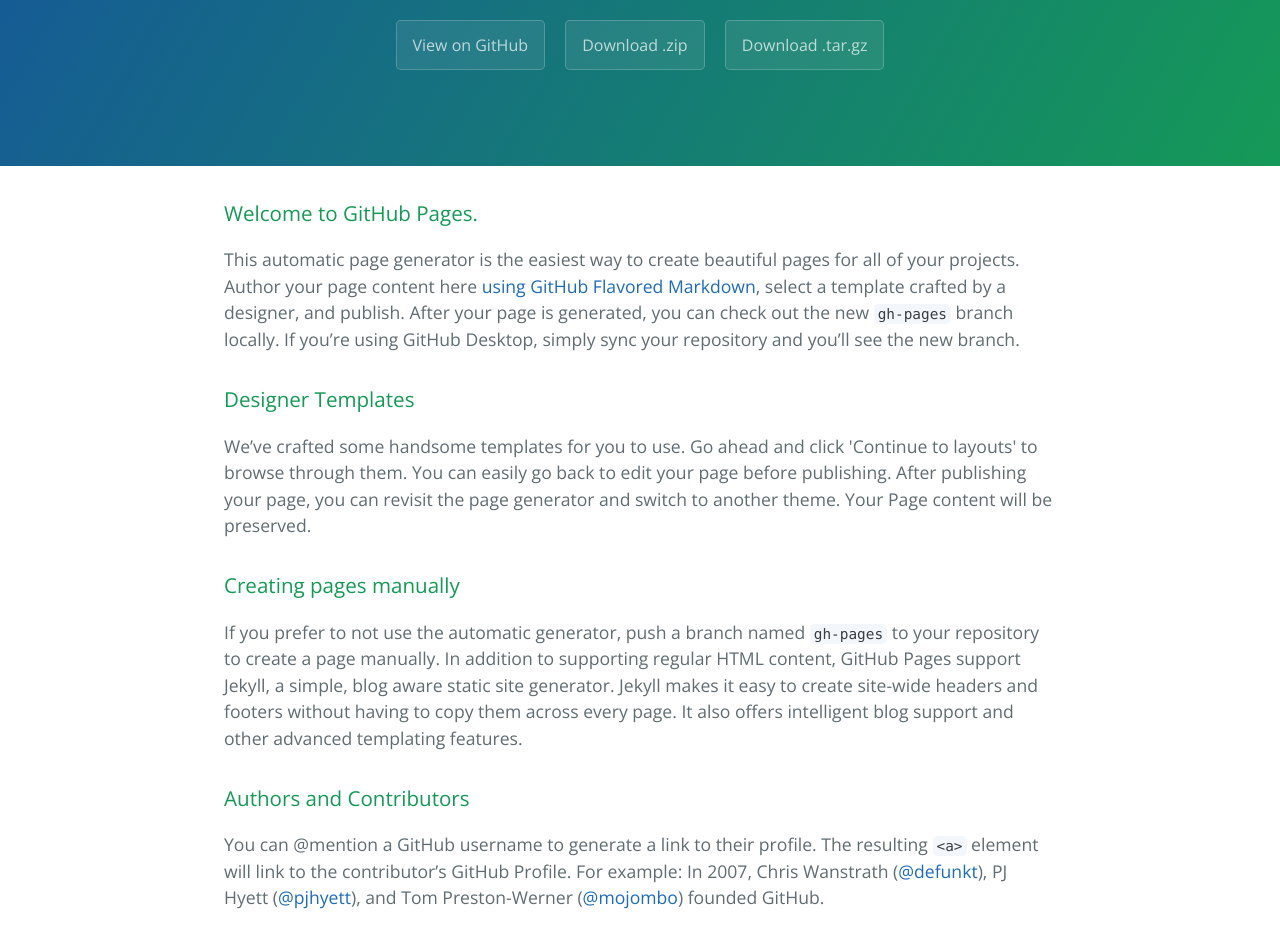
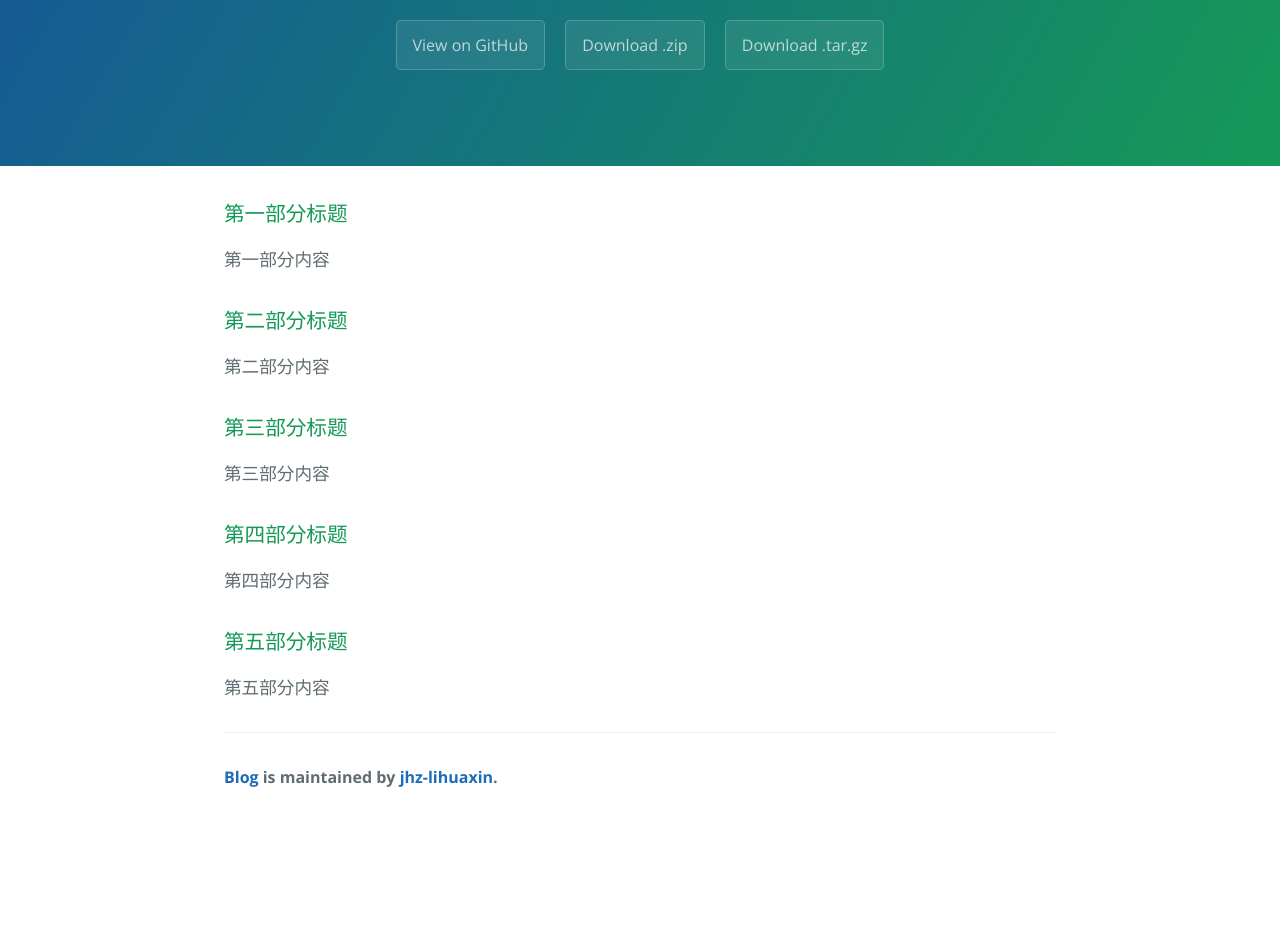
Before and after one commit to jhz-lihuaxin/blog, a plain HTML site: page index.html in a window 1280 px wide. Shown: the part 170-1098 px from the top of the page. After the commit the page ends 991 px from the top, so only its background shows below. Drawn offline with nearby package versions, Linux system fonts and the light colour scheme.

Commit message:
修改主页

```diff
--- a/index.html
+++ b/index.html
@@ -11,7 +11,7 @@
   </head>
   <body>
     <section class="page-header">
-      <h1 class="project-name">Blog</h1>
+      <h1 class="project-name">LHX-BLOG</h1>
       <h2 class="project-tagline"></h2>
       <a href="https://github.com/jhz-lihuaxin/blog" class="btn">View on GitHub</a>
       <a href="https://github.com/jhz-lihuaxin/blog/zipball/master" class="btn">Download .zip</a>
@@ -20,34 +20,34 @@
 
     <section class="main-content">
       <h3>
-<a id="welcome-to-github-pages" class="anchor" href="#welcome-to-github-pages" aria-hidden="true"><span aria-hidden="true" class="octicon octicon-link"></span></a>Welcome to GitHub Pages.</h3>
+<a id="welcome-to-github-pages" class="anchor" href="#welcome-to-github-pages" aria-hidden="true"><span aria-hidden="true" class="octicon octicon-link"></span></a>第一部分标题</h3>
 
-<p>This automatic page generator is the easiest way to create beautiful pages for all of your projects. Author your page content here <a href="https://guides.github.com/features/mastering-markdown/">using GitHub Flavored Markdown</a>, select a template crafted by a designer, and publish. After your page is generated, you can check out the new <code>gh-pages</code> branch locally. If you’re using GitHub Desktop, simply sync your repository and you’ll see the new branch.</p>
+<p>第一部分内容</p>
 
 <h3>
-<a id="designer-templates" class="anchor" href="#designer-templates" aria-hidden="true"><span aria-hidden="true" class="octicon octicon-link"></span></a>Designer Templates</h3>
+<a id="designer-templates" class="anchor" href="#designer-templates" aria-hidden="true"><span aria-hidden="true" class="octicon octicon-link"></span></a>第二部分标题</h3>
 
-<p>We’ve crafted some handsome templates for you to use. Go ahead and click 'Continue to layouts' to browse through them. You can easily go back to edit your page before publishing. After publishing your page, you can revisit the page generator and switch to another theme. Your Page content will be preserved.</p>
+<p>第二部分内容</p>
 
 <h3>
-<a id="creating-pages-manually" class="anchor" href="#creating-pages-manually" aria-hidden="true"><span aria-hidden="true" class="octicon octicon-link"></span></a>Creating pages manually</h3>
+<a id="creating-pages-manually" class="anchor" href="#creating-pages-manually" aria-hidden="true"><span aria-hidden="true" class="octicon octicon-link"></span></a>第三部分标题</h3>
 
-<p>If you prefer to not use the automatic generator, push a branch named <code>gh-pages</code> to your repository to create a page manually. In addition to supporting regular HTML content, GitHub Pages support Jekyll, a simple, blog aware static site generator. Jekyll makes it easy to create site-wide headers and footers without having to copy them across every page. It also offers intelligent blog support and other advanced templating features.</p>
+<p>第三部分内容</p>
 
 <h3>
-<a id="authors-and-contributors" class="anchor" href="#authors-and-contributors" aria-hidden="true"><span aria-hidden="true" class="octicon octicon-link"></span></a>Authors and Contributors</h3>
+<a id="authors-and-contributors" class="anchor" href="#authors-and-contributors" aria-hidden="true"><span aria-hidden="true" class="octicon octicon-link"></span></a>第四部分标题</h3>
 
-<p>You can @mention a GitHub username to generate a link to their profile. The resulting <code>&lt;a&gt;</code> element will link to the contributor’s GitHub Profile. For example: In 2007, Chris Wanstrath (<a href="https://github.com/defunkt" class="user-mention">@defunkt</a>), PJ Hyett (<a href="https://github.com/pjhyett" class="user-mention">@pjhyett</a>), and Tom Preston-Werner (<a href="https://github.com/mojombo" class="user-mention">@mojombo</a>) founded GitHub.</p>
+<p>第四部分内容</p>
 
 <h3>
-<a id="support-or-contact" class="anchor" href="#support-or-contact" aria-hidden="true"><span aria-hidden="true" class="octicon octicon-link"></span></a>Support or Contact</h3>
+<a id="support-or-contact" class="anchor" href="#support-or-contact" aria-hidden="true"><span aria-hidden="true" class="octicon octicon-link"></span></a>第五部分标题</h3>
 
-<p>Having trouble with Pages? Check out our <a href="https://help.github.com/pages">documentation</a> or <a href="https://github.com/contact">contact support</a> and we’ll help you sort it out.</p>
+<p>第五部分内容</p>
 
       <footer class="site-footer">
         <span class="site-footer-owner"><a href="https://github.com/jhz-lihuaxin/blog">Blog</a> is maintained by <a href="https://github.com/jhz-lihuaxin">jhz-lihuaxin</a>.</span>
 
-        <span class="site-footer-credits">This page was generated by <a href="https://pages.github.com">GitHub Pages</a> using the <a href="https://github.com/jasonlong/cayman-theme">Cayman theme</a> by <a href="https://twitter.com/jasonlong">Jason Long</a>.</span>
+        <!-- <span class="site-footer-credits">This page was generated by <a href="https://pages.github.com">GitHub Pages</a> using the <a href="https://github.com/jasonlong/cayman-theme">Cayman theme</a> by <a href="https://twitter.com/jasonlong">Jason Long</a>.</span> -->
       </footer>
 
     </section>
```
